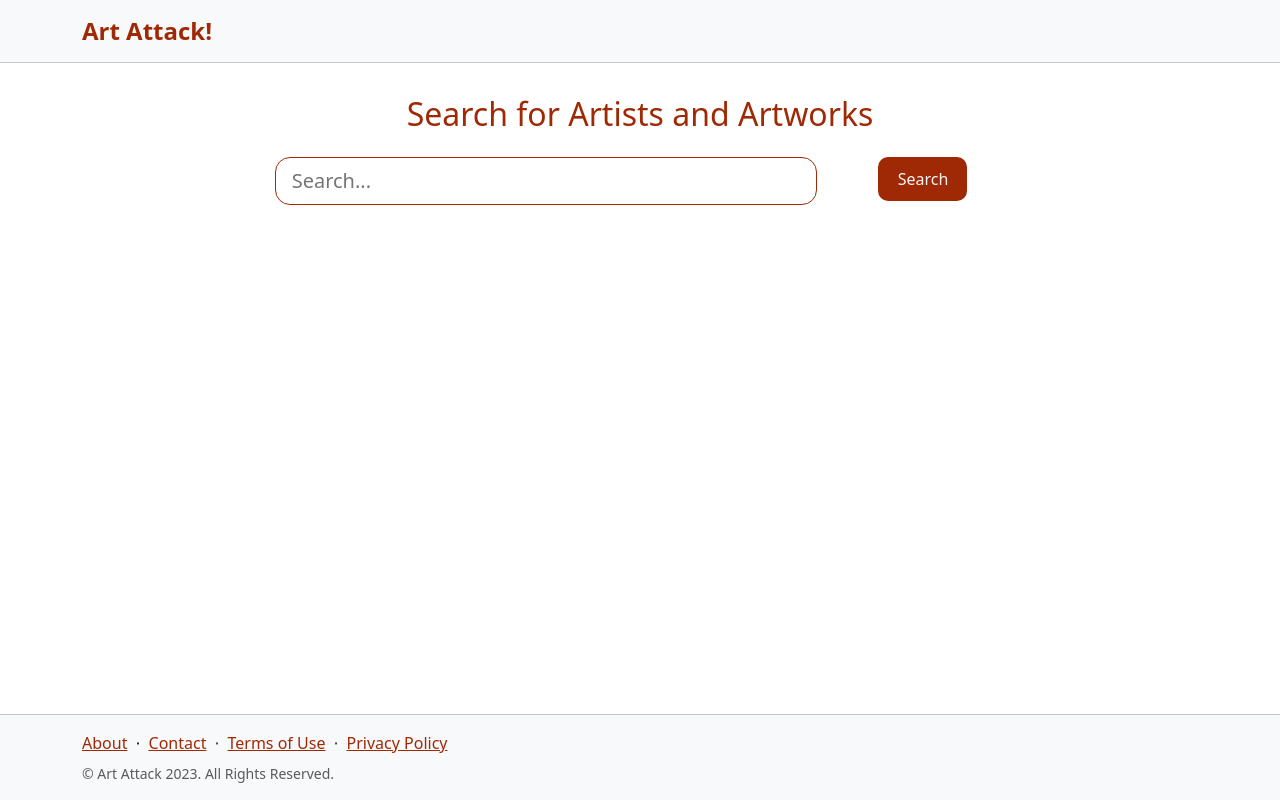
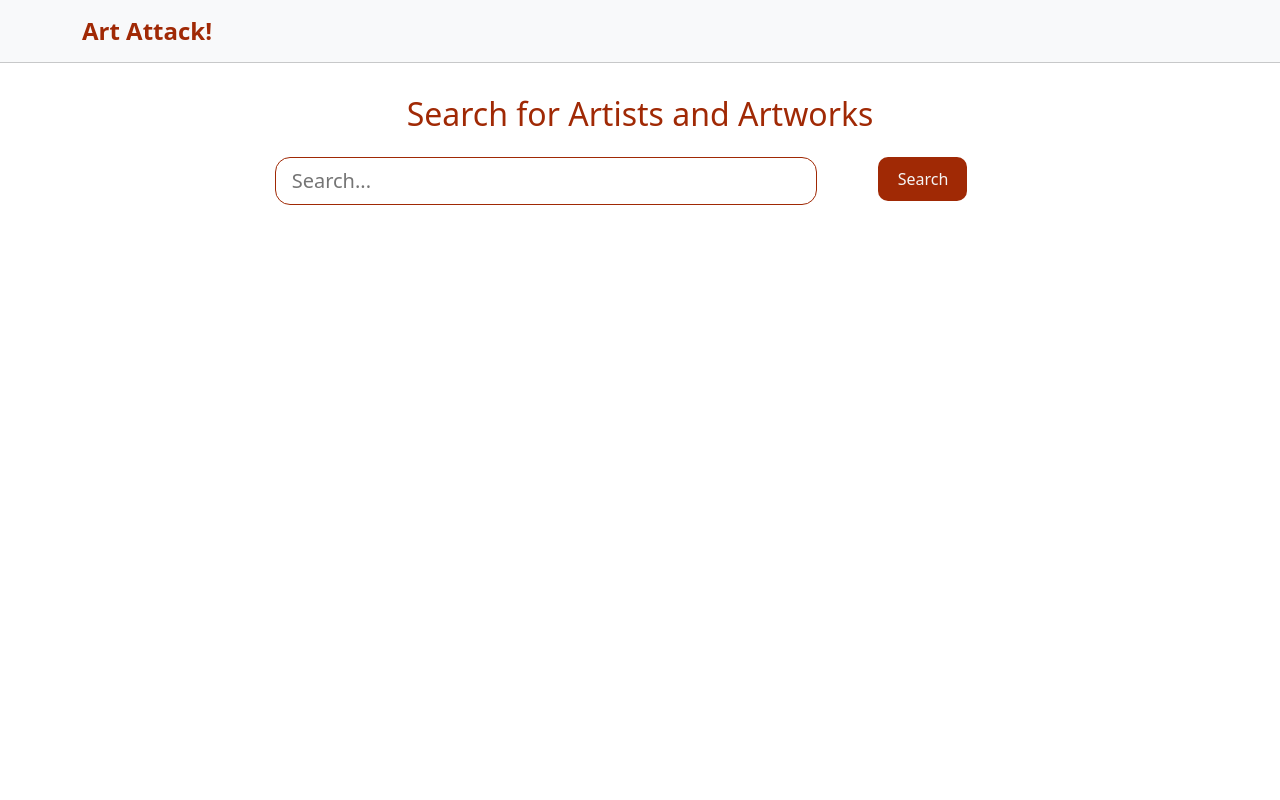
Before and after one commit to diogof19/WSDL-2324, a Vue app in the folder frontend/: page / in a window 1280 px wide. Built offline with nearby package versions, Linux system fonts and the light colour scheme.

Commit message:
More things working

```diff
--- a/frontend/src/App.vue
+++ b/frontend/src/App.vue
@@ -1,12 +1,10 @@
 <template>
   <Header />
   <RouterView :key="$route.fullPath"/>
-  <Footer />
 </template>
 
 
 <script setup lang="ts">
 import { RouterView } from 'vue-router'
 import Header from '@/components/Header.vue'
-import Footer from '@/components/Footer.vue'
 </script>
--- a/frontend/src/components/Footer.vue
+++ /dev/null
@@ -1,58 +0,0 @@
-<template >
-    <footer class="footer-fluid pb-3 bg-light" style="width:100%;position:fixed; bottom:0px;">
-        <hr class="m-0">
-        <div class="container mt-3">
-            <div class="row">
-                <div class="col-lg-6 text-center text-lg-start my-auto h-100">
-                    <ul class="list-inline mb-2">
-                        <li class="list-inline-item">
-                            <a href="#" style="color:#a02905;">
-                                About
-                            </a>
-                        </li>
-                        <li class="list-inline-item">
-                            <span style="color: var(--bs-black);font-size: 16;font-weight: bold;">
-                                ⋅
-                            </span>
-                        </li>
-                        <li class="list-inline-item">
-                            <a href="#" style="color:#a02905;">
-                                Contact
-                            </a>
-                        </li>
-                        <li class="list-inline-item">
-                            <span style="font-size: 16px;font-weight: bold;">
-                                ⋅
-                            </span>
-                        </li>
-                        <li class="list-inline-item">
-                            <a href="#" style="color:#a02905;">
-                                Terms of Use
-                            </a>
-                        </li>
-                        <li class="list-inline-item">
-                            <span style="font-weight: bold;">
-                                ⋅
-                            </span>
-                        </li>
-                        <li class="list-inline-item">
-                            <a href="#" style="color:#a02905;">
-                                Privacy Policy
-                            </a>
-                        </li>
-                    </ul>
-                    <p class="text-muted small mb-4 mb-lg-0">© Art Attack 2023. All Rights Reserved.</p>
-                </div>
-                <div class="col-lg-6 text-center text-lg-end my-auto h-100"></div>
-            </div>
-        </div>
-    </footer>
-</template>
-
-<script lang="ts">
-  import { defineComponent } from 'vue';
-
-  export default defineComponent({
-    name: 'Footer',
-  });
-</script>
--- a/frontend/src/pages/ArtistPage.vue
+++ b/frontend/src/pages/ArtistPage.vue
@@ -87,7 +87,7 @@
         </div>
     </div>
   </div>
-  <div v-if="this.artist.artworks.length > 0" class="card container mt-5 mb-5">
+  <div v-if="this.artist.artworks != null && this.artist.artworks.length > 0" class="card container mt-5 mb-5">
     <div class="row ms-1">
         <h5 style="color: #a02905;">
             Artworks
@@ -229,6 +229,7 @@
             axios.get('http://localhost:8000/artist_search', {
                 params: {
                 q: artist.name,
+                exact: true
                 }
             }).then(response => {
                 console.log(response.data);
--- a/frontend/src/pages/ArtworkPage.vue
+++ b/frontend/src/pages/ArtworkPage.vue
@@ -73,7 +73,7 @@
     <div v-if="this.dbpediaSameSubject.length > 0" class="card container mt-5 mb-5">
     <div class="row ms-1">
         <h5 style="color: #a02905;">
-            Artworks
+            Artworks with same subject
         </h5>
     </div>
     <div class="row ps-4 flex-nowrap overflow-auto">
@@ -102,10 +102,11 @@
             </div>
         </div>
     </div>
+
     <div v-if="this.exhibitedWith.length > 0" class="card container mt-5 mb-10">
         <div class="row ms-1">
             <h5 style="color: #a02905;">
-                Artworks
+                Exhibited with
             </h5>
         </div>
         <div class="row ps-4 flex-nowrap overflow-auto">
@@ -197,7 +198,10 @@ export default defineComponent({
             this.artwork = artwork;
 
             this.keys = Object.keys(this.artwork.description);
-        }
+        },
+        goToArtworkPage(artwork: Artwork){
+            this.$router.push({ name: 'artwork', params: { uris: JSON.stringify(artwork.uris) } });
+        },
 
     },
 });
```
Also changed, not shown: 2 other files (tests, documents, lock files or other folders).
